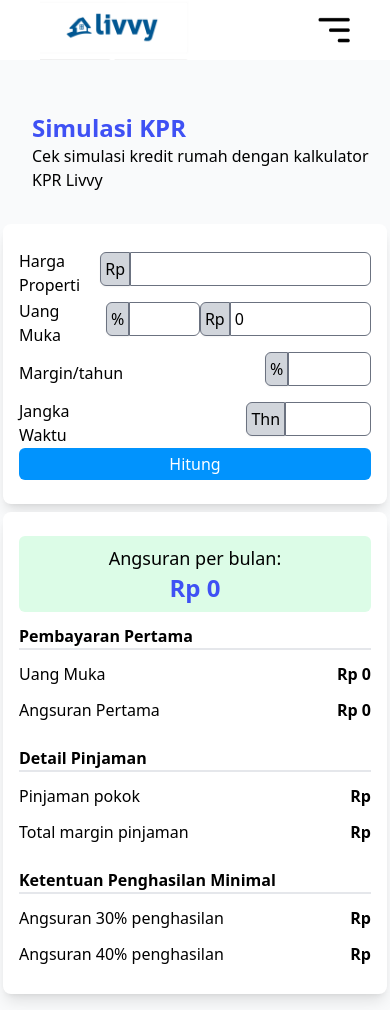
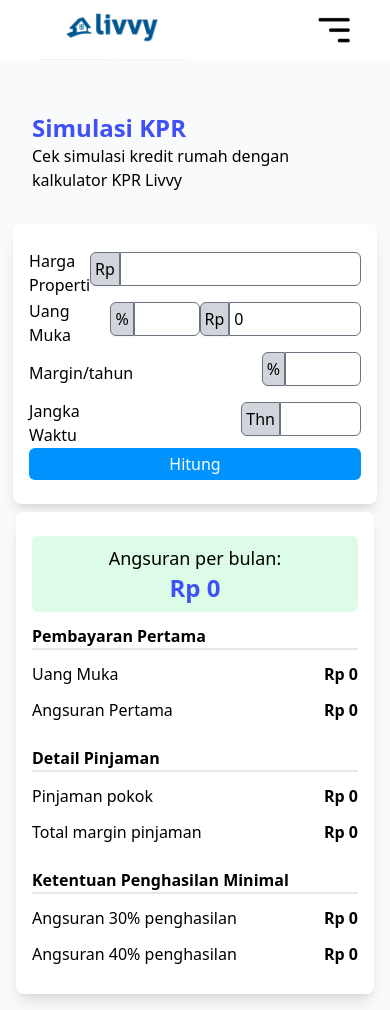
Before and after one commit to TehBotolBayu/Livvy-LandingPage, a React (Vite) app: page /kalkulator in a window 390 px wide. Built offline with nearby package versions, Linux system fonts and the light colour scheme.

Commit message:
fix rumus kpr

```diff
--- a/src/components/Footer.jsx
+++ b/src/components/Footer.jsx
@@ -9,12 +9,13 @@ const Footer = () => {
         <a
         href="forms.gle/fMMdSXCAFszkUQnP8"
         className="
+        max-w-[18rem]
         border
         border-s-gray-50
         rounded-[100px]
         p-2
-      bg-gray-50
-      text-secondary
+        bg-gray-50
+        text-secondary
         px-10
         mt-10
         ">
--- a/src/components/Hero.jsx
+++ b/src/components/Hero.jsx
@@ -13,13 +13,15 @@ const Hero = () => {
         {content.hero_text.sub}
         </p>
         <button className="
+        max-w-[18rem]
         border
         border-s-gray-50
         rounded-[100px]
         p-2
         bg-gray-50
         text-secondary
-        px-10" onClick={() => document.location.href = "#panduan"}>
+        px-10
+        text-xl" onClick={() => document.location.href = "#panduan"}>
           Mulai Sekarang ↓
         </button>
       </div>
--- a/src/components/SimulationCard.jsx
+++ b/src/components/SimulationCard.jsx
@@ -1,13 +1,15 @@
 import React, { useEffect, useState } from 'react'
 
+const SimulationCard = () => {
+  const [harga, setHarga] = useState(0),
+       [DP, setDP] = useState(0),
+       [tahun, setTahun] = useState(0),
+       [bunga, setBunga] = useState(0),
+       [bulan, setBulan] = useState(0),
+       [angsur, setAngsur] = useState(0),
+       [total, setTotal] = useState(0);
 
-const SimulationCard = () => {
-  const [harga, setHarga] = useState(0);
-  const [DP, setDP] = useState(0);
-  const [tahun, setTahun] = useState(0);
-  const [bunga, setBunga] = useState(0);
-  const [bulan, setBulan] = useState(0);
-  const [angsur, setAngsur] = useState(0);
+
 
   const hitungDP = (val) => {
     setDP(harga*val/100);
@@ -21,19 +23,23 @@ const SimulationCard = () => {
   const hitung = () => {
     let pokok = (harga - DP);
     let angsuran = (pokok * bunga/100 * tahun);
-    setAngsur((angsuran/bulan) + (pokok/bulan))
+    setAngsur(parseInt((angsuran/bulan) + (pokok/bulan)));
   }
+
+  useEffect(() => {
+    setTotal(angsur*bulan);
+  }, [angsur])
 
   return (
     <>
     <div className="bg-gray-50 min-h-screen p-4">
-      <div className="p-4 md:text-center w-96 mt-20  md:w-full m-auto">
+      <div className="p-4 md:text-center max-w-96 mt-20  md:w-full m-auto">
         <h1 className="font-bold text-2xl text-primary">Simulasi KPR</h1>
         <p>Cek simulasi kredit rumah dengan kalkulator KPR Livvy</p>
       </div>
       <div className="flex flex-col items-center justify-center mt-2
-      md:flex-row md:items-start">
-        <div className="card w-96 mt-2 md:mr-2">
+      md:flex-row md:items-start ">
+        <div className="card  mt-2 md:mr-2 max-w-sm">
           <div className="form-container ">
             <div className="form-input">
               <label htmlFor="harga">Harga Properti</label>
@@ -70,7 +76,7 @@ const SimulationCard = () => {
             </button>
           </div>
         </div>
-        <div className="card w-96 mt-2">
+        <div className="card  mt-2 w-full max-w-sm">
           <div className="result-container">
             <div className="text-center text-lg p-2 rounded-md bg-green-100 my-2">
               Angsuran per bulan:<br></br>
@@ -88,20 +94,20 @@ const SimulationCard = () => {
             <h2 className="font-bold my-3 border-b-2 border-gray-200">Detail Pinjaman</h2>
             <div className="data">
               <p className="detail">Pinjaman pokok</p>
-              <p className="value">Rp {}</p>
+              <p className="value">Rp {harga-DP}</p>
             </div>
             <div className="data">
               <p className="detail">Total margin pinjaman</p>
-              <p className="value">Rp {}</p>
+              <p className="value">Rp {total}</p>
             </div>
             <h2 className="font-bold my-3 border-b-2 border-gray-200">Ketentuan Penghasilan Minimal</h2>
             <div className="data">
               <p className="detail">Angsuran 30% penghasilan</p>
-              <p className="value">Rp {}</p>
+              <p className="value">Rp {parseInt(angsur*3 + (angsur / 3))}</p>
             </div>
             <div className="data">
               <p className="detail">Angsuran 40% penghasilan</p>
-              <p className="value">Rp {}</p>
+              <p className="value">Rp {parseInt(angsur*2 + (angsur / 2))}</p>
             </div>
           </div>
         </div>
```
Also changed, not shown: src/index.css (line endings or trailing spaces).
